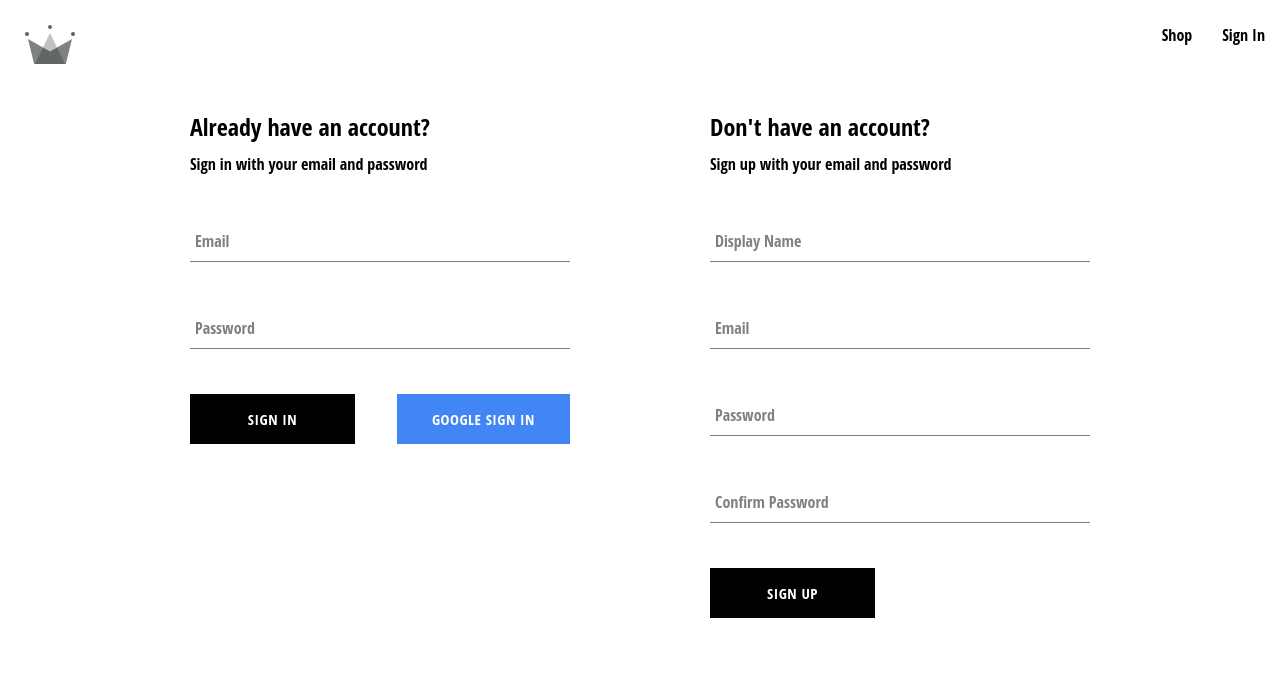
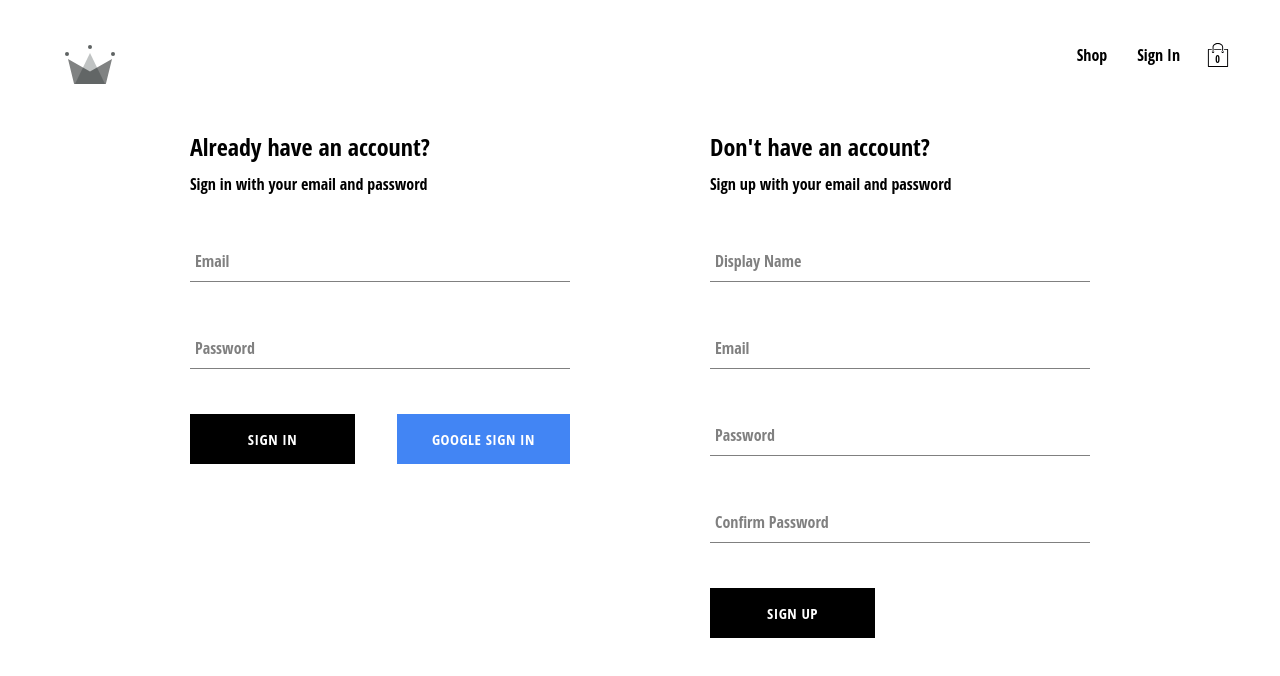
Before and after one commit to jquan114/crwn-ecommerce, a React (Create React App) app: page /auth in a window 1280 px wide. Shown: the top 676 px of the page. Built offline with nearby package versions, Linux system fonts and the light colour scheme; no server answers.

Commit message:
new cart item about to use

```diff
--- /dev/null
+++ b/src/components/cart-dropdown/cart-dropdown.component.jsx
@@ -0,0 +1,16 @@
+import Button from '../button/button.component';
+
+import './cart-dropdown.styles.scss';
+
+const CartDowndown = () => {
+
+    return (
+        <div className ="cart-dropdown-container">
+            <div className='cart-items'/>
+
+            <Button> GO TO CHECKOUT </Button>
+        </div>
+    )
+}
+
+export default CartDowndown;
--- /dev/null
+++ b/src/components/cart-dropdown/cart-dropdown.styles.scss
@@ -0,0 +1,29 @@
+.cart-dropdown-container {
+    position: absolute;
+    width: 240px;
+    height: 340px;
+    display: flex;
+    flex-direction: column;
+    padding: 20px;
+    border: 1px solid black;
+    background-color: white;
+    top: 90px;
+    right: 40px;
+    z-index: 5;
+
+    .empty-message {
+      font-size: 18px;
+      margin: 50px auto;
+    }
+
+    .cart-items {
+      height: 240px;
+      display: flex;
+      flex-direction: column;
+      overflow: scroll;
+    }
+
+    button {
+      margin-top: auto;
+    }
+  }
--- /dev/null
+++ b/src/components/cart-icon/cart-icon.component.jsx
@@ -0,0 +1,18 @@
+import { useContext } from "react";
+import { ReactComponent as ShoppingIcon } from "../../assets/shopping-bag.svg";
+import { CartContext } from "../../contexts/cart.context";
+import "./cart-icon.styles.scss";
+
+const CartIcon = () => {
+  const { isCartOpen, setIsCartOpen } = useContext(CartContext);
+
+  const toggleIsCartOpen = () => setIsCartOpen(!isCartOpen);
+  return (
+    <div className="cart-icon-container" onClick={toggleIsCartOpen}>
+      <ShoppingIcon className="shopping-icon" />
+      <span className="item-count"> 0 </span>
+    </div>
+  );
+};
+
+export default CartIcon;
--- /dev/null
+++ b/src/components/cart-icon/cart-icon.styles.scss
@@ -0,0 +1,21 @@
+.cart-icon-container {
+    width: 45px;
+    height: 45px;
+    position: relative;
+    display: flex;
+    align-items: center;
+    justify-content: center;
+    cursor: pointer;
+
+    .shopping-icon {
+      width: 24px;
+      height: 24px;
+    }
+
+    .item-count {
+      position: absolute;
+      font-size: 10px;
+      font-weight: bold;
+      bottom: 12px;
+    }
+  }
--- /dev/null
+++ b/src/contexts/cart.context.jsx
@@ -0,0 +1,13 @@
+import { createContext, useState} from "react";
+
+export const CartContext = createContext({
+    isCartOpen: false,
+    setIsCartOpen: () => {}
+})
+
+export const CartProvider = ({children}) => {
+    const [isCartOpen, setIsCartOpen] = useState(false);
+    const value = {isCartOpen, setIsCartOpen};
+
+    return <CartContext.Provider value = {value} > {children}</CartContext.Provider>
+}
--- a/src/index.js
+++ b/src/index.js
@@ -7,6 +7,8 @@
 import { UserProvider } from "./contexts/user.context";
 
 import { ProductsProvider } from "./contexts/products.context";
+import { CartProvider } from "./contexts/cart.context";
+
 import reportWebVitals from "./reportWebVitals";
 
 const root = ReactDOM.createRoot(document.getElementById("root"));
@@ -15,7 +17,9 @@
     <BrowserRouter>
       <UserProvider>
         <ProductsProvider>
-          <App />
+         <CartProvider>
+            <App />
+          </CartProvider>
         </ProductsProvider>
       </UserProvider>
     </BrowserRouter>
--- a/src/index.scss
+++ b/src/index.scss
@@ -1,5 +1,6 @@
 body {
   margin: 0;
+  padding:20px 40px;
   font-family:'Open Sans Condensed',sans-serif;
   -webkit-font-smoothing: antialiased;
   -moz-osx-font-smoothing: grayscale;
--- a/src/routes/navigation/navigation.component.jsx
+++ b/src/routes/navigation/navigation.component.jsx
@@ -1,37 +1,45 @@
-import { Fragment,useContext } from 'react';
-import  { Outlet , Link} from 'react-router-dom';
-import { ReactComponent as CrwnLogo } from '../../assets/crown.svg';
+import { Fragment, useContext } from "react";
+import { Outlet, Link } from "react-router-dom";
 
-import { UserContext } from '../../contexts/user.context';
+import CartIcon from "../../components/cart-icon/cart-icon.component";
+import CartDowndown from "../../components/cart-dropdown/cart-dropdown.component";
 
-import { signOutUser } from '../../utils/firebase/firebase.utils';
+import { UserContext } from "../../contexts/user.context";
+import { CartContext } from "../../contexts/cart.context";
 
-import './navigation.styles.scss';
+import { ReactComponent as CrwnLogo } from "../../assets/crown.svg";
+import { signOutUser } from "../../utils/firebase/firebase.utils";
+
+import "./navigation.styles.scss";
+
 
 const Navigation = () => {
-
   const { currentUser } = useContext(UserContext);
 
+  const { isCartOpen } = useContext(CartContext);
   return (
     <Fragment>
-    <div className='navigation'>
-      <Link className='logo-container' to='/'>
-      <CrwnLogo className = 'logo' />
+      <div className="navigation">
+        <Link className="logo-container" to="/">
+          <CrwnLogo className="logo" />
         </Link>
-      <div className='nav-links-container'>
-        <Link className ='nav-link' to='/shop'>
+        <div className="nav-links-container">
+          <Link className="nav-link" to="/shop">
             Shop
           </Link>
-        {
-          currentUser ? (
-            <span className ='nav-link' onClick={signOutUser}> Sign Out </span>)
-            :( <Link className ='nav-link' to='/auth'>
+          {currentUser ? (
+            <span className="nav-link" onClick={signOutUser}>
+              {" "}
+              Sign Out{" "}
+            </span>
+          ) : (
+            <Link className="nav-link" to="/auth">
               Sign In
             </Link>
-          )
-        }
-
+          )}
+          <CartIcon />
         </div>
+        {isCartOpen && <CartDowndown />}
       </div>
       <Outlet />
     </Fragment>
--- a/src/routes/shop/shop.component.jsx
+++ b/src/routes/shop/shop.component.jsx
@@ -9,7 +9,7 @@
 
 export const Shop = () => {
 
-    const {products} = useContext(ProductsContext)
+    const { products}  = useContext( ProductsContext )
     return (
         <div className ='products-container'>
             {products.map((product) => (
```
Also changed, not shown: src/assets/shopping-bag.svg (added). Lines whose indentation alone changed are shown as unchanged.
